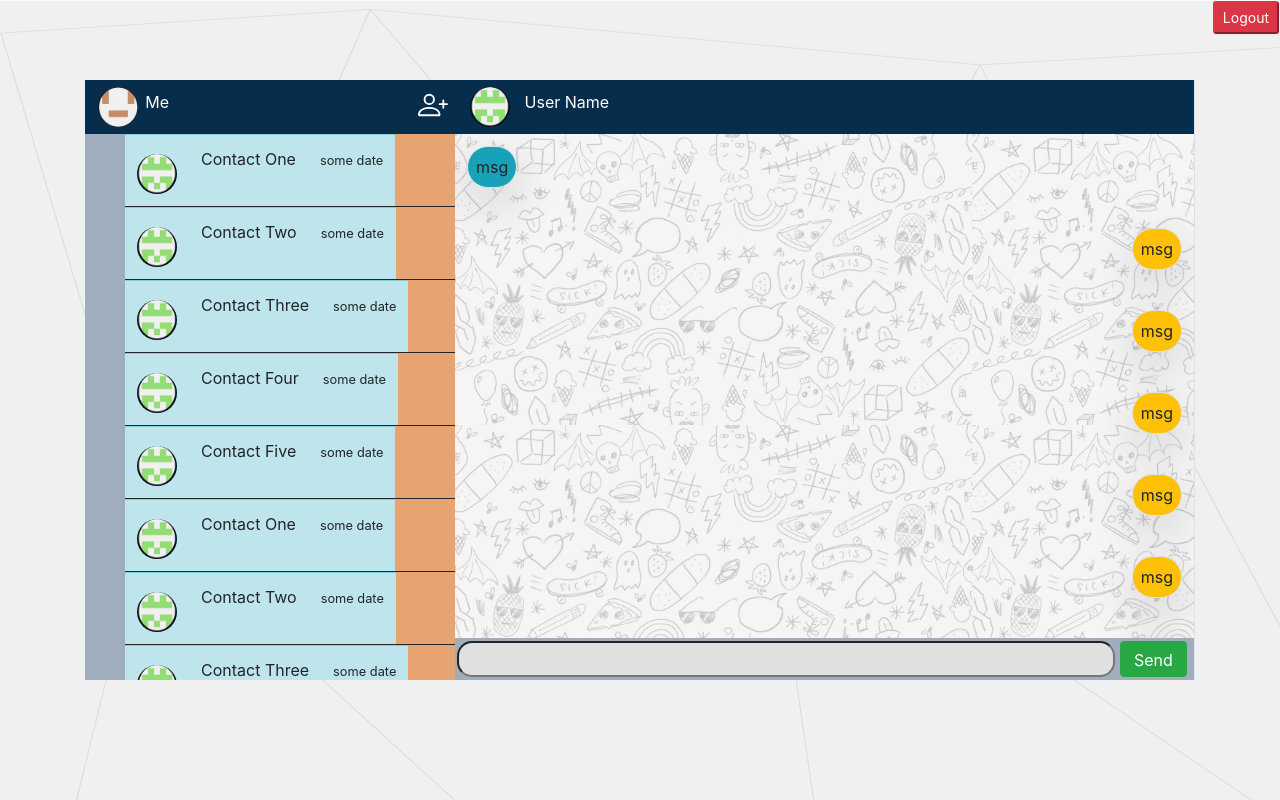
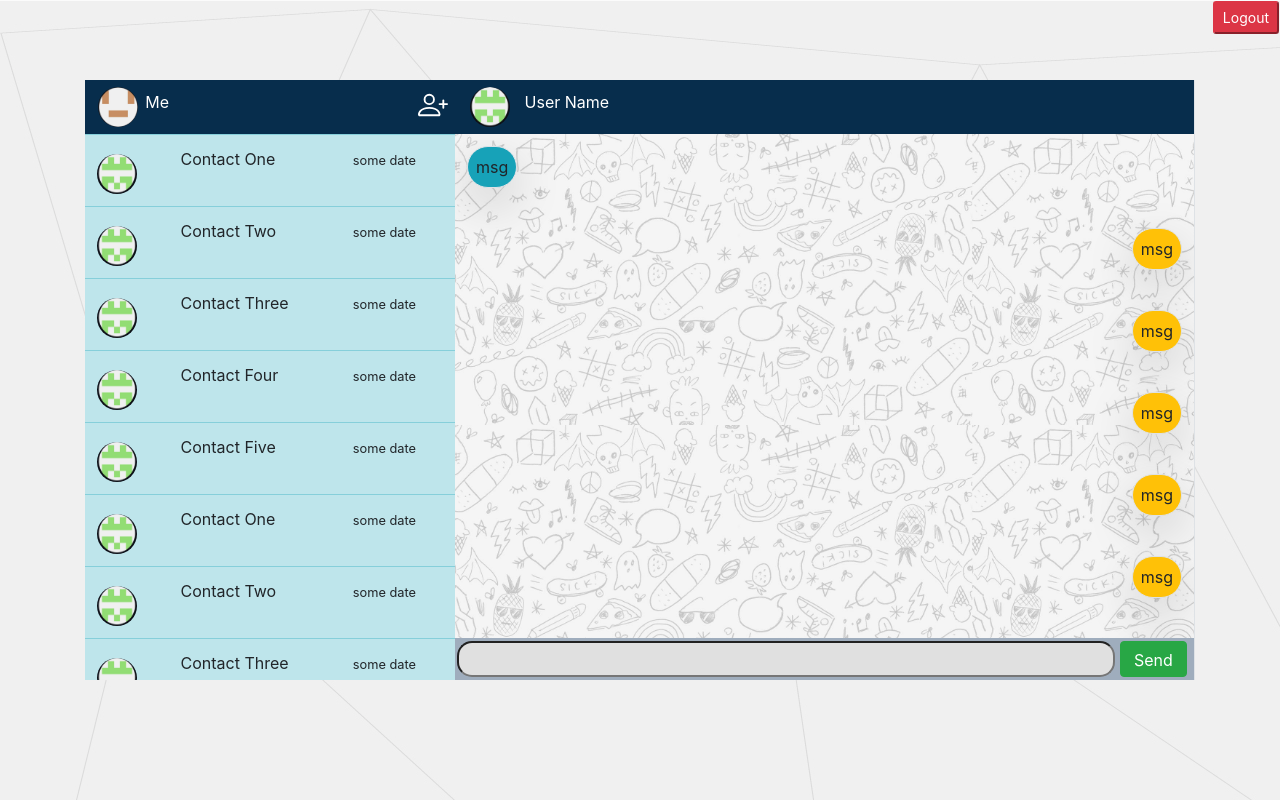
Before and after one commit to GLPRL/AdvProg2-2, a JavaScript app: page / in a window 1280 px wide. Built offline with nearby package versions, Linux system fonts and the light colour scheme; the HTML template or start-up script is replaced by a standard one.

Commit message:
made contacts get created from contactList.js

```diff
--- a/src/ChatApp/Left/ContactsMenu/ContactsList/ContactsList.js
+++ b/src/ChatApp/Left/ContactsMenu/ContactsList/ContactsList.js
@@ -12,17 +12,16 @@ import '../../../../chatWindow.css'
 function ContactsList() {
 
         const allContacts = contacts.map(contact =>
-            <li key={contact.id} className='contacts'>
+
             <tr className="table-info">
                 <td><img src={ profilePic3 } alt="" className="chat-profile-image rounded-circle"></img></td>
                 <td>{contact.name}</td>
                 <td><small>some date</small></td>
             </tr>
-            </li>
             );
 
         return(
-        <ul className='contactUl'>{allContacts}</ul>
+            <tbody>{allContacts}</tbody>
         )
 }
 export default ContactsList;
--- a/src/ChatApp/Left/ContactsMenu/ContactsMenu.js
+++ b/src/ChatApp/Left/ContactsMenu/ContactsMenu.js
@@ -5,9 +5,7 @@ function ContactsMenu() {
     return(
         <div className="contactScroll">
             <table className="table table-hover test ">
-                <tbody>
                 <ContactsList />
-                </tbody>
             </table>
         </div>
     );
```
